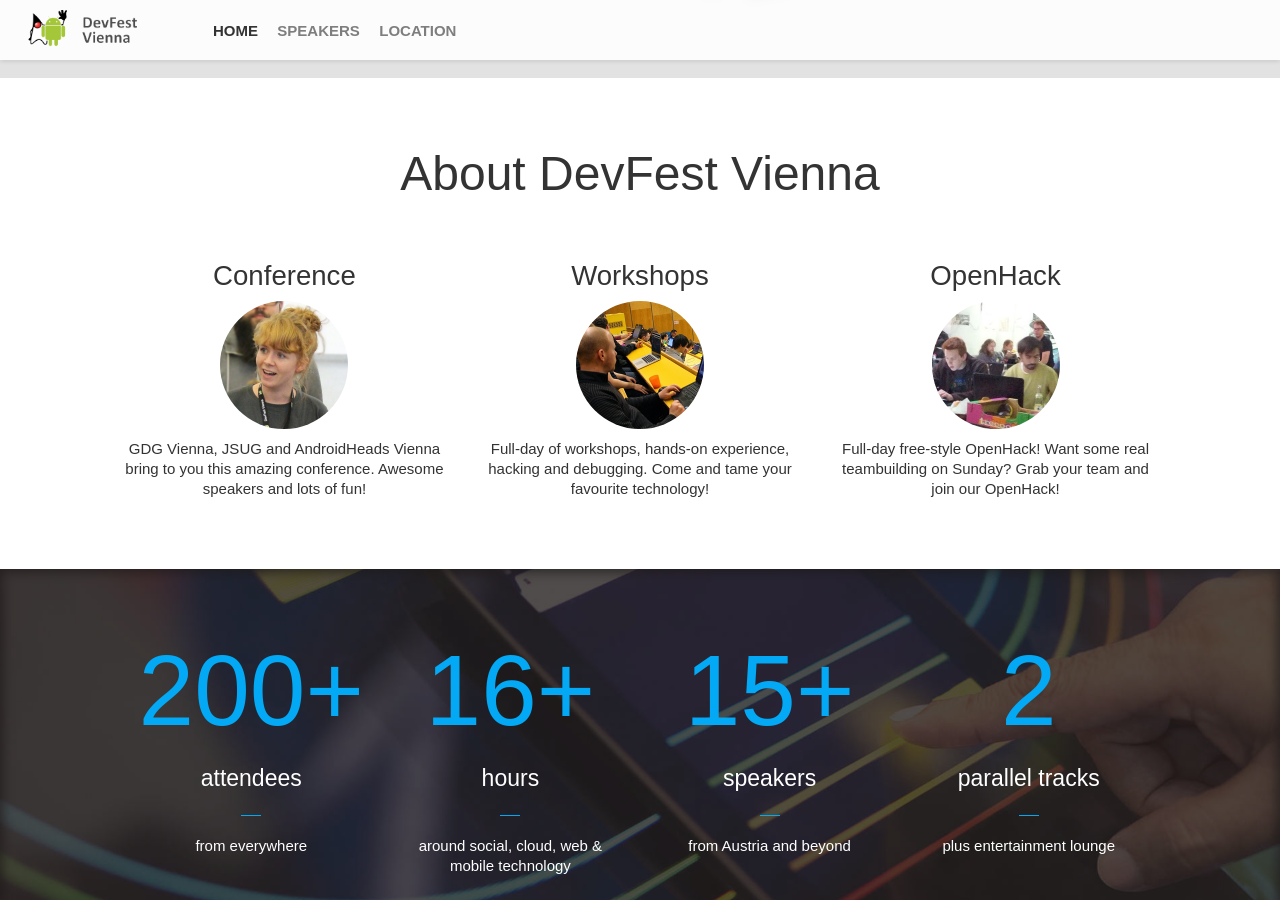
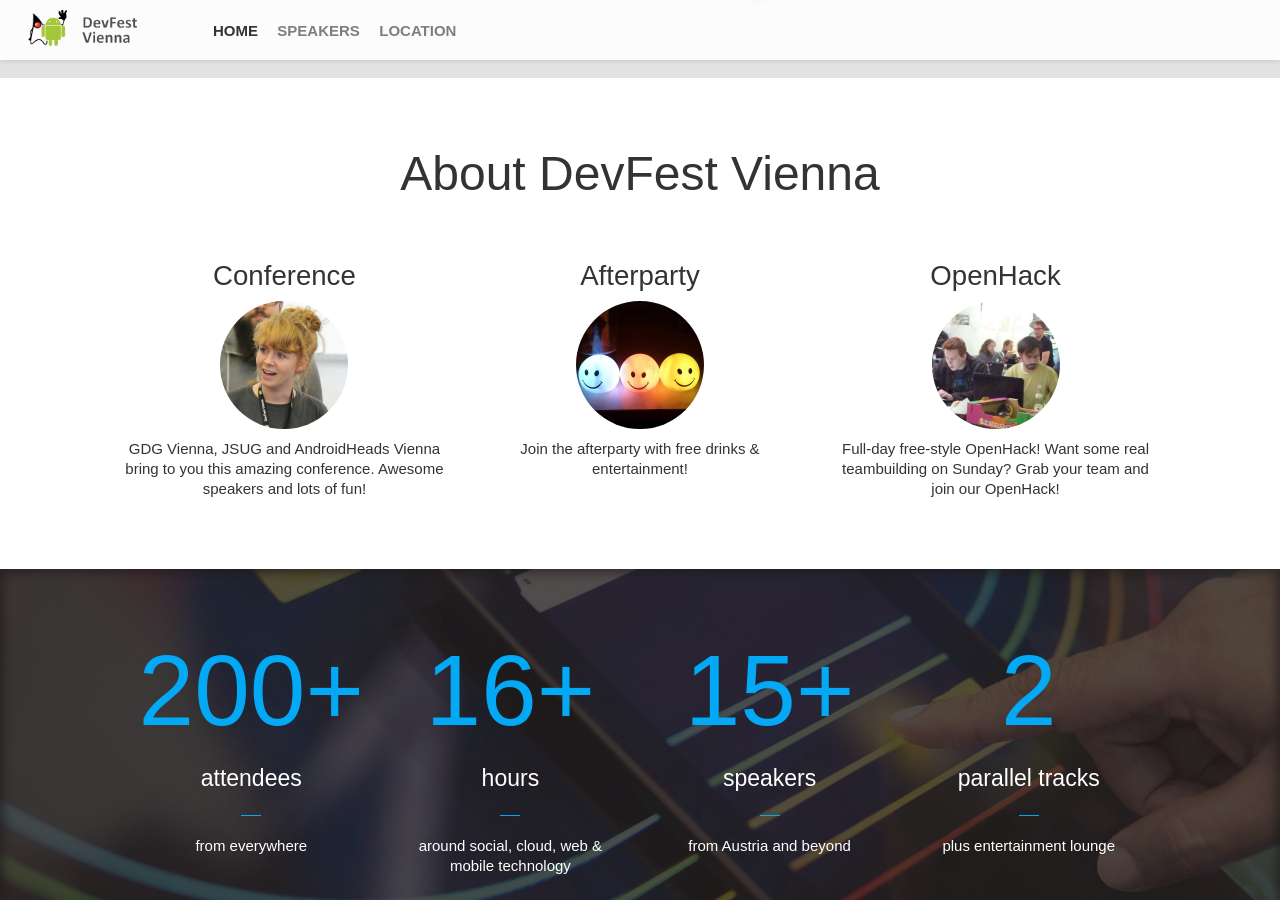
Before and after one commit to DevFestVienna/devfest-at-site, a Jekyll site: the page built from index.html, in a window 1280 px wide and 900 px high, scrolled down 822 px. Built offline with Jekyll 4.4.1, drawn with Linux system fonts in a browser that asks for light colours; nearby versions of some CDN libraries; comment, search, counter and statistics services are not loaded.

Commit message:
workshops -> afterparty

```diff
--- a/_includes/about.html
+++ b/_includes/about.html
@@ -13,9 +13,9 @@
                 </div>
                 <div class="col-md-4 col-sm-4 col-xs-6">
                     <div class="animated hiding" data-animation="fadeInDown" data-delay="500">
-                        <h5>Workshops</h5>
-                        <img class="img-circle" src="{{ site.baseurl }}/img/workshop.jpg" height="128" width="128" alt="Workshops">
-                        <p>Full-day of workshops, hands-on experience, hacking and debugging. Come and tame your favourite technology!</p>
+                        <h5>Afterparty</h5>
+                        <img class="img-circle" src="{{ site.baseurl }}/img/afterparty.jpg" height="128" width="128" alt="Afterparty">
+                        <p>Join the afterparty with free drinks &amp; entertainment!</p>
                     </div>
                 </div>
                 <div class="clearfix visible-xs"></div>
```
Also changed, not shown: img/afterparty.jpg (added).
